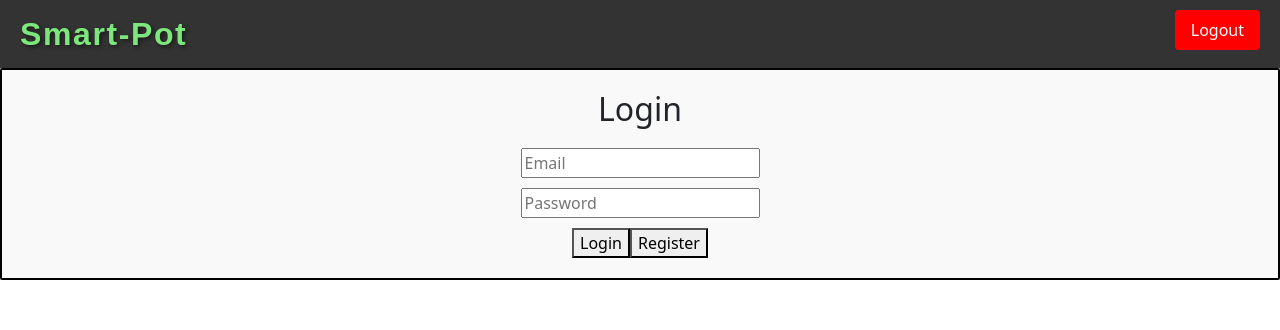
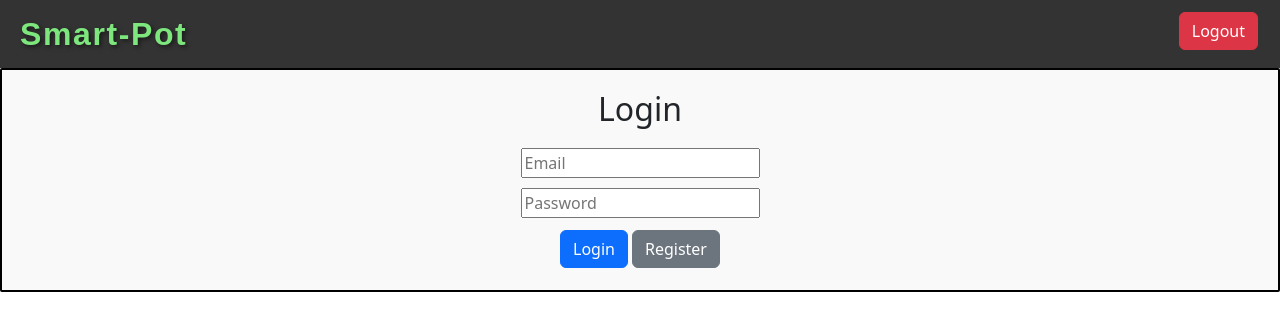
Before and after one commit to Zenbax/smart-pot, a React (Create React App) app in the folder Frontend/: page /login in a window 1280 px wide. Shown: the top 330 px of the page. Built offline with nearby package versions, Linux system fonts and the light colour scheme.

Commit message:
Et par knapper for nu

```diff
--- a/Frontend/src/Components/NavBar.js
+++ b/Frontend/src/Components/NavBar.js
@@ -27,7 +27,7 @@ const isLoginPage = location.pathname === "/Login";
         <Link onClick={homeClick}><div className="logo">Smart-Pot</div></Link>
         {!isLoginPage && (
         <Link to="/Login">
-          <button type="button" className="login-button" onClick={handleClick}>Logout</button>
+          <button type="button" class="btn btn-danger" onClick={handleClick}>Logout</button>
         </Link>)}
       </nav>
     );
--- a/Frontend/src/Pages/Login.js
+++ b/Frontend/src/Pages/Login.js
@@ -45,8 +45,8 @@ const Login =()=> {
                         onChange={(e) => setPassword(e.target.value)}
                     />
                 </div>
-                <button type="submit">Login</button>
-                <Link to="/Register"><button>Register </button></Link>
+                <button type="submit" class="btn btn-primary">Login</button>
+                <Link to="/Register"><button class="btn btn-secondary">Register </button></Link>
                 <Outlet />
             </form>
         </div>
--- a/Frontend/src/Pages/PlantOverview.js
+++ b/Frontend/src/Pages/PlantOverview.js
@@ -27,7 +27,7 @@ const PlantOverview = () => {
     <div className="container overviewContainer">
       <div className="row">
         <div className="col-lg-7 h-100">
-          <button onClick={handleBack}>Back</button>
+          <button class="btn btn-secondary" onClick={handleBack}>Back</button>
           <h1 className="text-center mb-4">Plants</h1>
           <PlantTempContainer onSelectTemplate={handleTemplateSelect} />
         </div>
--- a/Frontend/src/Pages/Register.js
+++ b/Frontend/src/Pages/Register.js
@@ -116,8 +116,8 @@ const Register =()=> {
                     <p>{error}</p>
                     </div>
                 )}
-                    <button type='back' onClick={handleClickBack}>Back</button>
-                    <button type='submit' onClick={handleClick}> Submit</button>
+                    <button type='back' class="btn btn-secondary" onClick={handleClickBack}>Back</button>
+                    <button type='submit' class="btn btn-success" onClick={handleClick}> Submit</button>
                 </form>
 
             </div>
--- a/Frontend/src/Styling/Login.css
+++ b/Frontend/src/Styling/Login.css
@@ -21,3 +21,7 @@
 .error-popup p{
     color: red;
 }
+
+.btn{
+    margin: 2px;
+}
```
